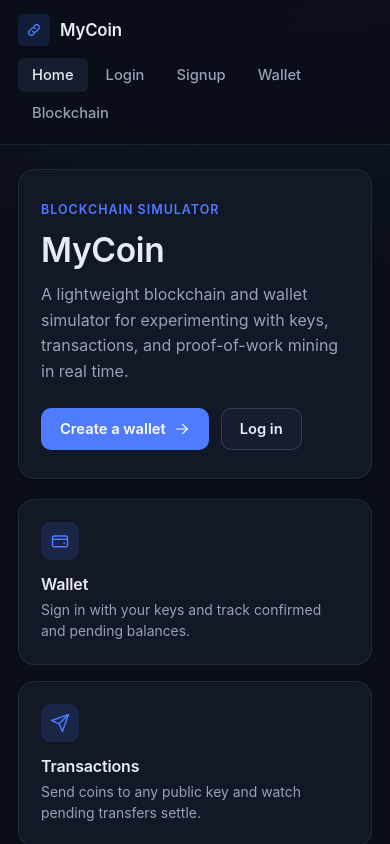
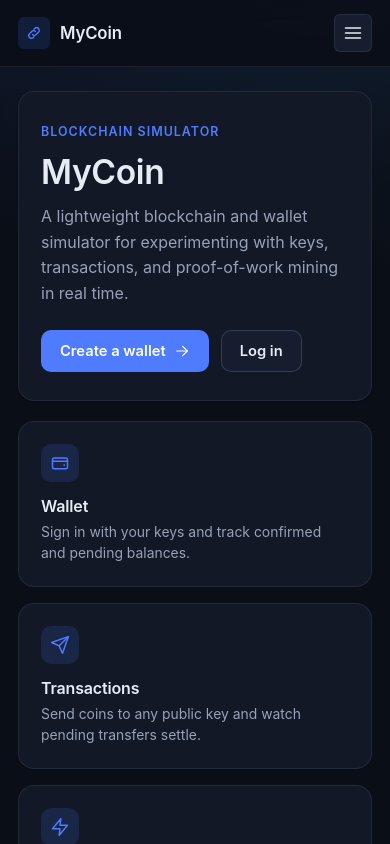
Before and after one commit to Jigneshkotia/mycoin_client, a React (Vite) app: page / in a window 390 px wide. Shown: the top 844 px of the page. Built offline with nearby package versions, Linux system fonts and the light colour scheme.

Commit message:
made the navbar responsive for small screens

```diff
--- a/src/App.jsx
+++ b/src/App.jsx
@@ -1,11 +1,12 @@
-import { BrowserRouter as Router, Routes, Route, NavLink } from 'react-router-dom';
+import { useState } from 'react';
+import { BrowserRouter as Router, Routes, Route, NavLink, useLocation } from 'react-router-dom';
 
 import HomePage from './pages/homePage';
 import LoginPage from './pages/loginPage';
 import SignupPage from './pages/signupPage';
 import WalletPage from './pages/walletPage';
 import BlockchainPage from './pages/blockchainPage';
-import { IconLink } from './components/Icon';
+import { IconLink, IconMenu, IconX } from './components/Icon';
 
 const NAV_ITEMS = [
   { to: '/', label: 'Home', end: true },
@@ -15,10 +16,10 @@ const NAV_ITEMS = [
   { to: '/blockchain', label: 'Blockchain' },
 ];
 
-function App() {
+function NavBar() {
+  const [menuOpen, setMenuOpen] = useState(false);
+
   return (
-    <Router>
-      <div className="app-shell">
     <header className="navbar">
       <NavLink to="/" className="brand" end>
         <span className="brand-mark">
@@ -27,7 +28,17 @@ function App() {
         <span>MyCoin</span>
       </NavLink>
 
-          <nav className="nav-links">
+      <button
+        type="button"
+        className="nav-toggle"
+        onClick={() => setMenuOpen((open) => !open)}
+        aria-label={menuOpen ? 'Close menu' : 'Open menu'}
+        aria-expanded={menuOpen}
+      >
+        {menuOpen ? <IconX size={20} /> : <IconMenu size={20} />}
+      </button>
+
+      <nav className={`nav-links${menuOpen ? ' open' : ''}`}>
         {NAV_ITEMS.map((item) => (
           <NavLink
             key={item.to}
@@ -40,6 +51,17 @@ function App() {
         ))}
       </nav>
     </header>
+  );
+}
+
+function AppShell() {
+  // Remounting NavBar on every route change resets its menuOpen state,
+  // so the mobile dropdown closes automatically after navigating.
+  const location = useLocation();
+
+  return (
+    <div className="app-shell">
+      <NavBar key={location.pathname} />
 
       <main className="container">
         <Routes>
@@ -55,6 +77,13 @@ function App() {
         MyCoin — blockchain simulator
       </footer>
     </div>
+  );
+}
+
+function App() {
+  return (
+    <Router>
+      <AppShell />
     </Router>
   );
 }
--- a/src/components/Icon.jsx
+++ b/src/components/Icon.jsx
@@ -151,6 +151,25 @@ export function IconInfoCircle({ size = 20, className = '' }) {
   );
 }
 
+export function IconMenu({ size = 20, className = '' }) {
+  return (
+    <svg {...base(size)} className={className}>
+      <line x1="3" y1="6" x2="21" y2="6" />
+      <line x1="3" y1="12" x2="21" y2="12" />
+      <line x1="3" y1="18" x2="21" y2="18" />
+    </svg>
+  );
+}
+
+export function IconX({ size = 20, className = '' }) {
+  return (
+    <svg {...base(size)} className={className}>
+      <line x1="18" y1="6" x2="6" y2="18" />
+      <line x1="6" y1="6" x2="18" y2="18" />
+    </svg>
+  );
+}
+
 export function IconLoader({ size = 20, className = '' }) {
   return (
     <svg {...base(size)} className={className}>
--- a/src/styles/global.css
+++ b/src/styles/global.css
@@ -53,6 +53,7 @@ body {
   color: var(--text);
   -webkit-font-smoothing: antialiased;
   min-height: 100vh;
+  overflow-x: hidden;
 }
 
 a {
@@ -137,6 +138,26 @@ h1, h2, h3 {
 .nav-link.active {
   color: var(--text);
   background: var(--surface-raised);
+}
+
+.nav-toggle {
+  display: none;
+  align-items: center;
+  justify-content: center;
+  width: 38px;
+  height: 38px;
+  flex-shrink: 0;
+  border: 1px solid var(--border);
+  border-radius: var(--radius-sm);
+  background: var(--surface-raised);
+  color: var(--text);
+  cursor: pointer;
+  transition: background 150ms ease, border-color 150ms ease;
+}
+
+.nav-toggle:hover {
+  background: var(--surface-hover);
+  border-color: var(--border-strong);
 }
 
 /* ============ LAYOUT ============ */
@@ -736,14 +757,35 @@ h1, h2, h3 {
   }
 
   .navbar {
-    flex-direction: column;
-    align-items: flex-start;
-    gap: 12px;
     padding: 14px 18px;
   }
 
+  .nav-toggle {
+    display: inline-flex;
+  }
+
   .nav-links {
-    width: 100%;
+    display: none;
+    position: absolute;
+    top: 100%;
+    left: 0;
+    right: 0;
+    flex-direction: column;
+    align-items: stretch;
+    gap: 2px;
+    padding: 10px 18px 18px;
+    background: rgba(10, 14, 23, 0.98);
+    backdrop-filter: blur(10px);
+    border-bottom: 1px solid var(--border);
+    box-shadow: var(--shadow-md);
+  }
+
+  .nav-links.open {
+    display: flex;
+  }
+
+  .nav-link {
+    padding: 12px 14px;
   }
 
   .hero {
```
Lines whose indentation alone changed are shown as unchanged.
